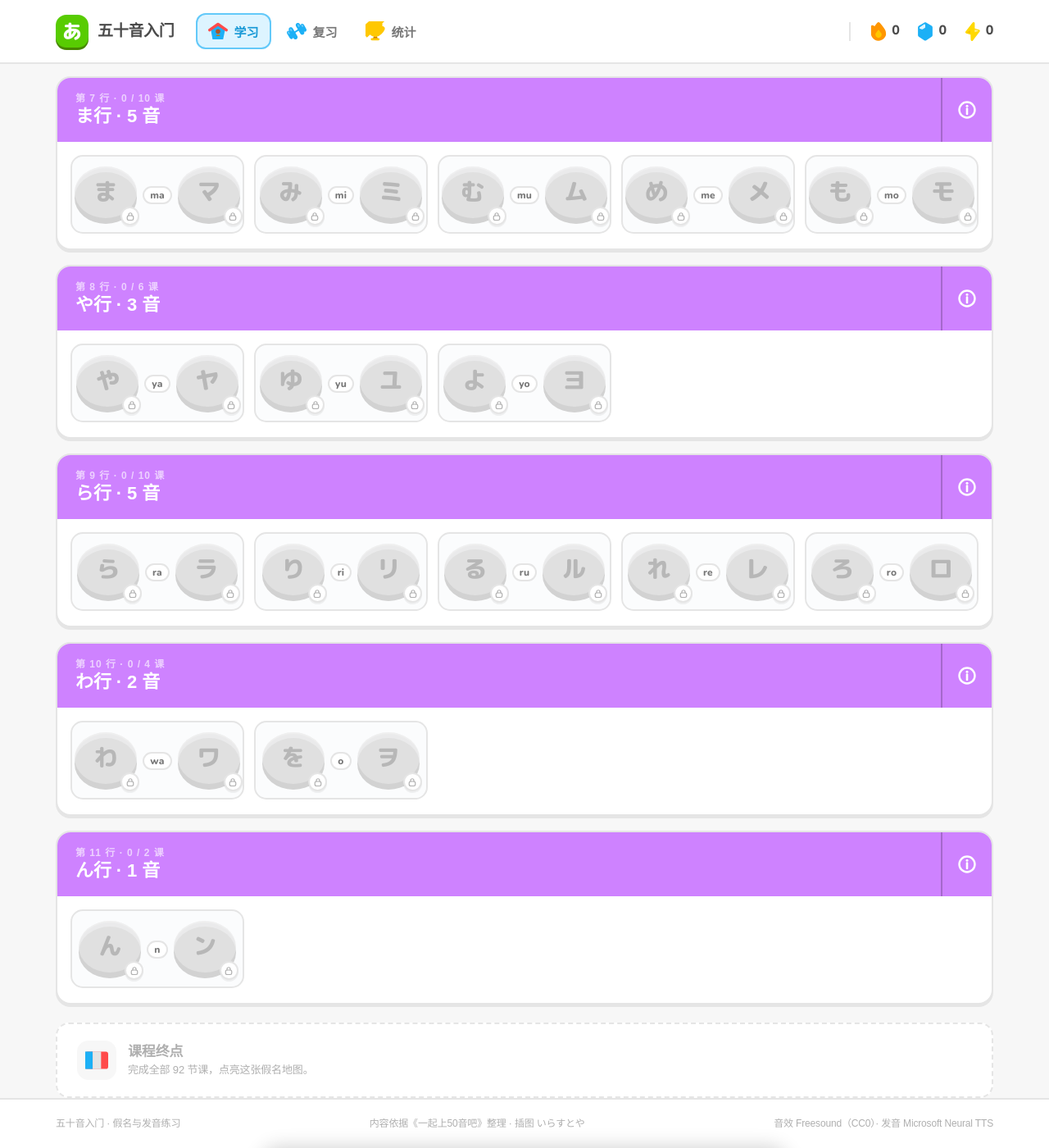
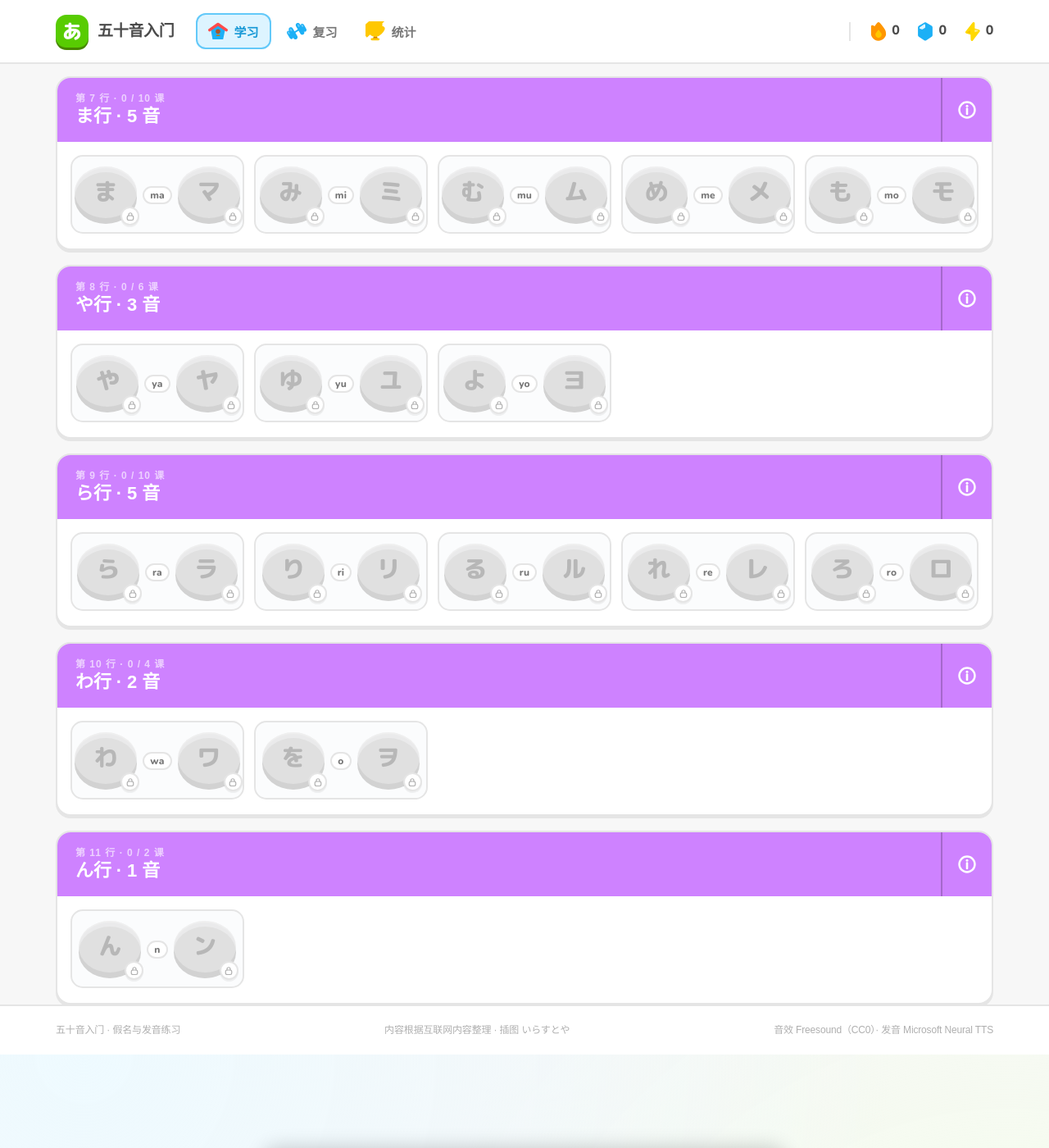
Before and after one commit to zhpencil/zhpencil.github.io, a Jekyll site: the page websites/kana/index.html, which Jekyll copies as it is, in a window 1280 px wide and 1400 px high, scrolled down 1549 px. Shown: the whole window at 82% size. Built offline with Jekyll 4.4.1, drawn with Linux system fonts in a browser that asks for light colours.

Commit message:
Fix i/n pronunciation and remove course-end block
Refresh い/イ and ん/ン with clean edge-tts Japanese clips, use generic
internet-content attribution in the footer, and drop the unused path-end
panel from the learning path.

```diff
--- a/websites/kana/css/app.css
+++ b/websites/kana/css/app.css
@@ -373,42 +373,6 @@ body.app-page {
 .node-wrap .duo-start:active {
   transform: translateX(-50%) translateY(4px);
 }
-
-/* -- path end -------------------------------------------------------------- */
-.path-end {
-  margin: 26px 16px 38px;
-  padding: 16px;
-  display: flex;
-  align-items: center;
-  gap: 14px;
-  border: 2px dashed var(--duo-line);
-  border-radius: 16px;
-  background: #fff;
-  color: var(--duo-text-3);
-}
-.path-end.is-done {
-  border-style: solid;
-  border-color: var(--duo-bee-500);
-  background: var(--duo-bee-100);
-  color: var(--duo-bee-700);
-}
-.path-end__icon {
-  width: 48px;
-  height: 48px;
-  border-radius: 14px;
-  background: var(--duo-polar);
-  display: grid;
-  place-items: center;
-  color: var(--duo-hare);
-  flex: none;
-}
-.path-end.is-done .path-end__icon {
-  background: #fff;
-  color: var(--duo-bee-700);
-}
-.path-end__icon .duo-icon { width: 28px; height: 28px; }
-.path-end__title { font-size: 16px; font-weight: 800; }
-.path-end__desc { font-size: 13px; margin-top: 3px; line-height: 1.35; }
 
 /* -- lesson overlay -------------------------------------------------------- */
 .lesson {
--- a/websites/kana/css/web.css
+++ b/websites/kana/css/web.css
@@ -332,13 +332,6 @@ body.app-page:has(#lesson:not([hidden]))::before {
   flex: none;
 }
 .node-wrap .duo-start { display: none; }
-
-.path-end {
-  margin: 22px 0 0;
-  padding: 20px 24px;
-}
-.path-end__title { font-family: var(--cn); font-size: 17px; }
-.path-end__desc { font-family: var(--cn); font-size: 13px; }
 
 /* -- review page ----------------------------------------------------------- */
 .review-layout {
--- a/websites/kana/index.html
+++ b/websites/kana/index.html
@@ -335,7 +335,6 @@
       <div class="page-width">
         <div class="learn-summary" id="learnSummary"></div>
         <div class="lesson-path" id="path"></div>
-        <div class="path-end" id="pathEnd"></div>
       </div>
     </section>
 
@@ -366,7 +365,7 @@
   <footer class="site-footer">
     <div class="page-width site-footer__inner">
       <span>五十音入门 · 假名与发音练习</span>
-      <span>内容依据《一起上50音吧》整理 · 插图 いらすとや</span>
+      <span>内容根据互联网内容整理 · 插图 いらすとや</span>
       <span>音效 Freesound（CC0）· 发音 Microsoft Neural TTS</span>
     </div>
   </footer>
--- a/websites/kana/js/app.js
+++ b/websites/kana/js/app.js
@@ -11,7 +11,6 @@
   var lessonStageLabel = document.getElementById("lessonStageLabel");
   var lessonClose = document.getElementById("lessonClose");
   var pathEl = document.getElementById("path");
-  var pathEndEl = document.getElementById("pathEnd");
   var learnSummaryEl = document.getElementById("learnSummary");
   var reviewContentEl = document.getElementById("reviewContent");
   var statsContentEl = document.getElementById("statsContent");
@@ -358,13 +357,6 @@
       block.appendChild(pairs);
       pathEl.appendChild(block);
     });
-
-    var allDone = doneCount >= TOTAL_LESSONS;
-    pathEndEl.className = "path-end" + (allDone ? " is-done" : "");
-    pathEndEl.innerHTML =
-      '<span class="path-end__icon">' + icon(allDone ? "trophy" : "flag") + "</span>" +
-      "<div><div class=\"path-end__title\">" + (allDone ? "五十音全部完成" : "课程终点") + "</div>" +
-      '<div class="path-end__desc">' + (allDone ? "92 节课都点亮了。去复习页巩固吧。" : "完成全部 92 节课，点亮这张假名地图。") + "</div></div>";
 
     if (scrollToCurrent && next) {
       var currentWrap = $(".node-wrap--current", pathEl);
```
Also changed, not shown: 4 other files.
